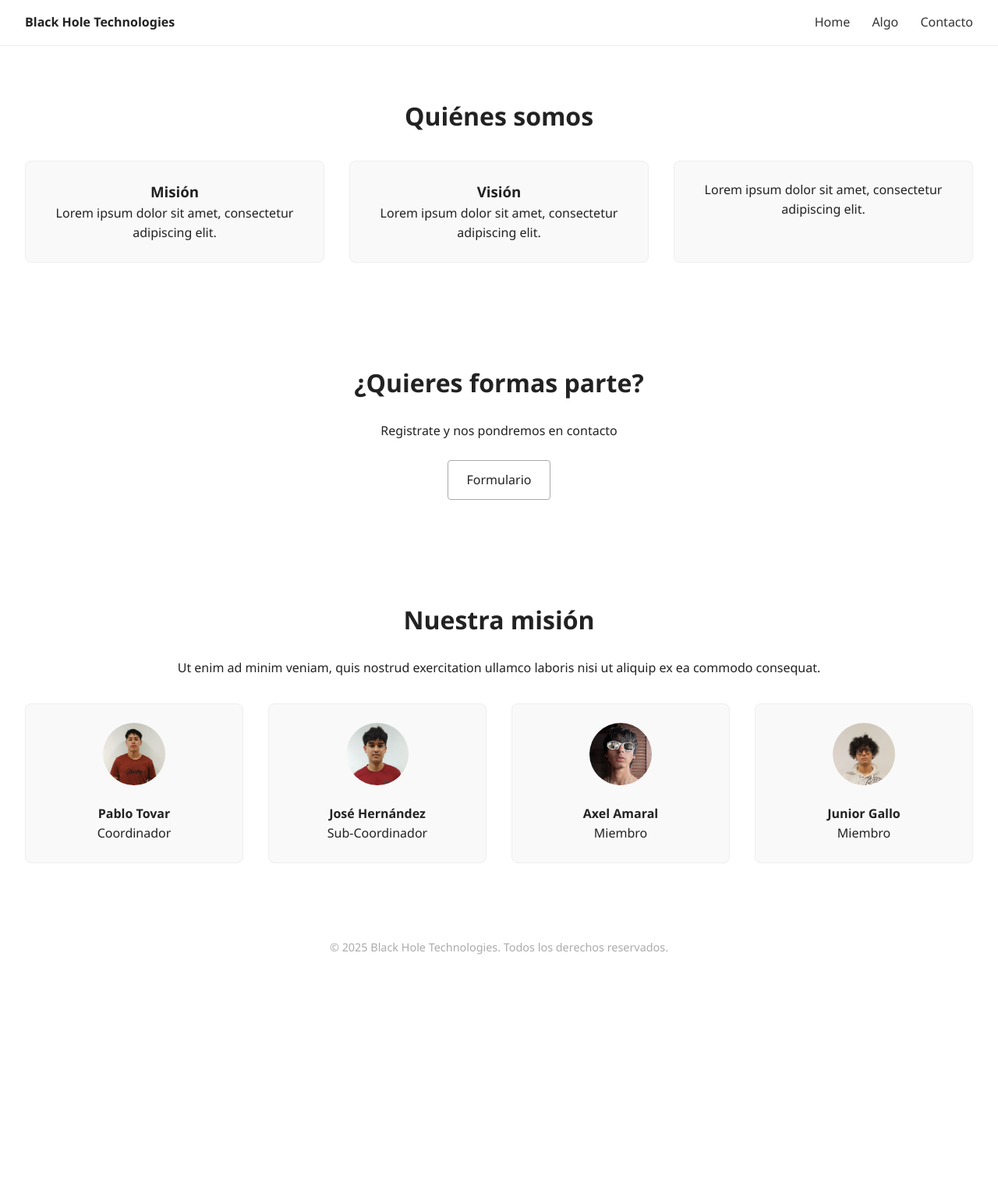
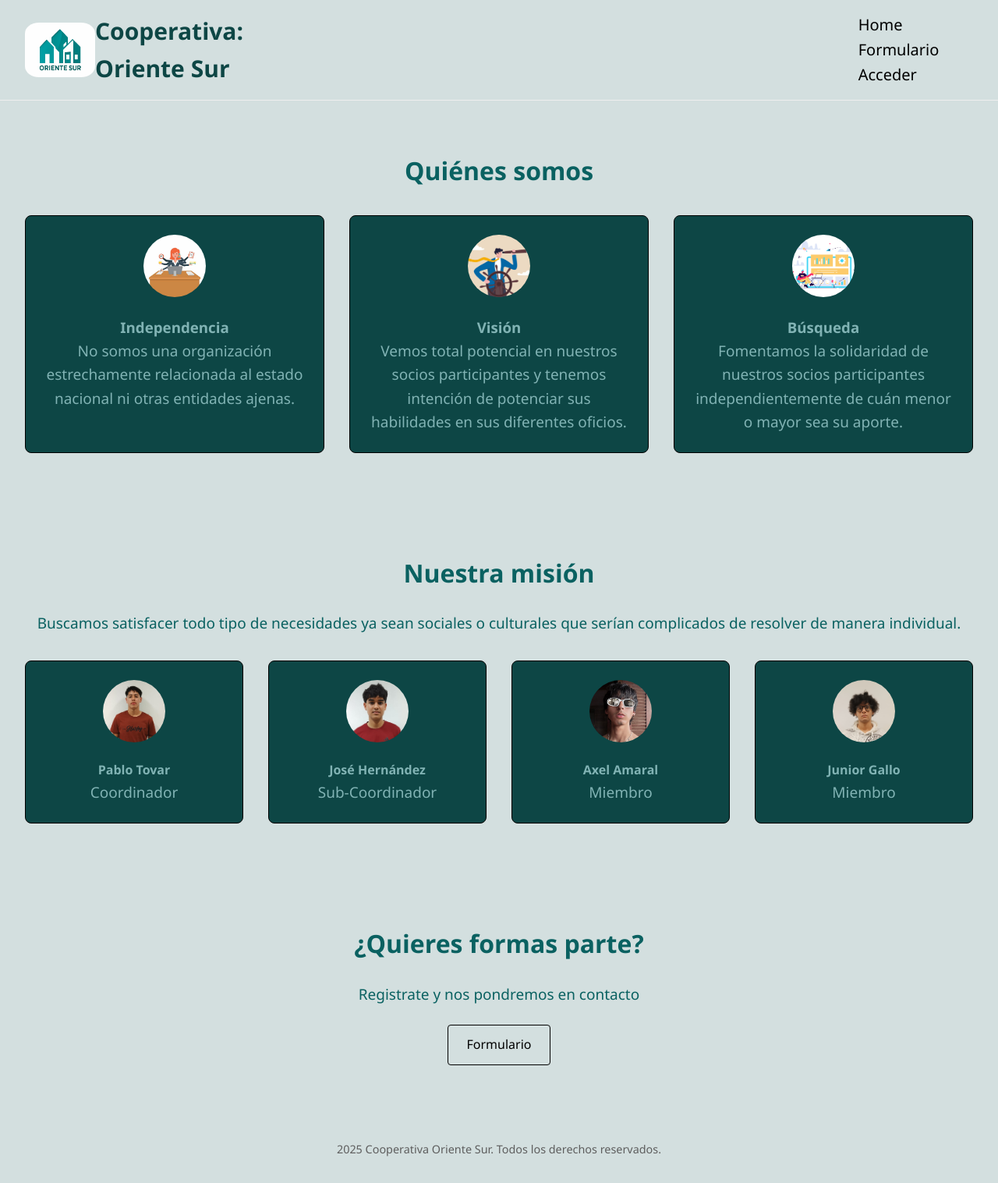
Before and after one commit to Black-Hole-Tecnologies/sitioweb.github.io, a PHP site: page / in a window 1280 px wide. Shown: the whole page at 78% size. Before the commit the page ends 1224 px from the top, so only its background shows below. Run offline with PHP 8.4, Linux system fonts and the light colour scheme.

Commit message:
Add files via upload

```diff
--- a/proyecto/index.html
+++ b/proyecto/index.html
@@ -4,15 +4,17 @@
     <meta charset="UTF-8">
     <meta name="viewport" content="width=device-width, initial-scale=1.0">
     <link rel="stylesheet" href="style.css">
-    <title>Black Hole Technologies</title>
+    <title>Coopetariva Oriente Sur</title>
 </head>
 <body>
+
      <header>
-    <div><strong>Black Hole Technologies</strong></div>
+      <img src="images/orientesur.png" alt="orientesur" id="orientesur">
+    <div><strong> Cooperativa: Oriente Sur</strong></div>
     <nav>
-      <a href="#">Home</a>
-      <a href="#">Algo</a>
-      <a href="#">Contacto</a>
+      <a href="index.html">Home</a>
+      <a href="formulario.html">Formulario</a>
+      <a href="#">Acceder</a>
     </nav>
   </header>
 
@@ -20,29 +22,26 @@
     <h2>Quiénes somos</h2>
     <div class="grid">
       <div class="card">
-        <h3>Misión</h3>
-        <p>Lorem ipsum dolor sit amet, consectetur adipiscing elit.</p>
+        <img src="images/trabajador_independiente-001.jpg" alt="independiente">
+        <h3>Independencia</h3>
+        <p>No somos una organización estrechamente relacionada al estado nacional ni otras entidades ajenas.</p>
       </div>
       <div class="card">
+        <img src="images/que-es-el-liderazgo-visionario-300x199.png" alt="visionario">
         <h3>Visión</h3>
-        <p>Lorem ipsum dolor sit amet, consectetur adipiscing elit.</p>
+        <p>Vemos total potencial en nuestros socios participantes y tenemos intención de potenciar sus habilidades en sus diferentes oficios.</p>
       </div>
       <div class="card">
-        <h3></h3>
-        <p>Lorem ipsum dolor sit amet, consectetur adipiscing elit.</p>
+        <img src="images/modelos-de-atribucion.jpg" alt="buscador">
+        <h3>Búsqueda</h3>
+        <p>Fomentamos la solidaridad de nuestros socios participantes independientemente de cuán menor o mayor sea su aporte.</p>
       </div>
     </div>
   </section>
 
   <section class="section">
-    <h2>¿Quieres formas parte?</h2>
-    <p>Registrate y nos pondremos en contacto</p>
-    <a class="btn" href="formulario.html">Formulario</a>
-  </section>
-
-  <section class="section">
     <h2>Nuestra misión</h2>
-    <p>Ut enim ad minim veniam, quis nostrud exercitation ullamco laboris nisi ut aliquip ex ea commodo consequat.</p>
+    <p>Buscamos satisfacer todo tipo de necesidades ya sean sociales o culturales que serían complicados de resolver de manera individual.</p>
     <div class="grid">
       <div class="card">
         <img src="images/pablo.jpg" alt="PabloTovar">
@@ -67,8 +66,15 @@
     </div>
   </section>
 
+  <section class="section">
+    <h2>¿Quieres formas parte?</h2>
+    <p>Registrate y nos pondremos en contacto</p>
+    <a class="btn" href="formulario.html">Formulario</a>
+  </section>
+
   <footer>
-    &copy; 2025 Black Hole Technologies. Todos los derechos reservados.
+    <p>2025 Cooperativa Oriente Sur. Todos los derechos reservados.</p>
   </footer>
+
 </body>
 </html>
--- a/proyecto/style.css
+++ b/proyecto/style.css
@@ -6,8 +6,8 @@
 
     body {
       font-family: 'Segoe UI', sans-serif;
-      color: #222;
-      background: #fff;
+      color: #0d4645;
+      background: #d3dfdf;
       line-height: 1.6;
     }
 
@@ -19,16 +19,33 @@
       border-bottom: 1px solid #eee;
     }
 
+    header img {
+      width: 90px;
+      height: 70px;
+      border-radius: 20%;
+    }
+
+    header div {
+      padding-right: 62%;
+      font-size: 30px;
+    }
+
     nav a {
       margin-left: 1.5rem;
       text-decoration: none;
-      color: #333;
+      color: black;
       font-weight: 500;
+      font-size: 20px;
     }
 
     .section {
       padding: 4rem 2rem;
       text-align: center;
+      color: #0a6161;
+    }
+
+    .section p {
+      font-size: 19px;
     }
 
     .section h2 {
@@ -45,9 +62,10 @@
 
     .card {
       padding: 1.5rem;
-      border: 1px solid #eee;
+      border: 1px solid #000000;
       border-radius: 8px;
-      background: #f9f9f9;
+      background: #0d4645;
+      color: #81b3b4;
     }
 
     .card img {
@@ -62,10 +80,10 @@
       display: inline-block;
       margin-top: 1.5rem;
       padding: 0.75rem 1.5rem;
-      border: 1px solid #aaa;
+      border: 1px solid #000000;
       border-radius: 4px;
       text-decoration: none;
-      color: #222;
+      color: rgb(0, 0, 0);
       font-weight: 500;
     }
 
@@ -73,7 +91,7 @@
       text-align: center;
       padding: 2rem;
       font-size: 0.9rem;
-      color: #aaa;
+      color: #5e5e5e;
     }
 
     .form-register {
```
Also changed, not shown: proyecto/images/modelos-de-atribucion.jpg (added), proyecto/images/orientesur.png (added), proyecto/images/que-es-el-liderazgo-visionario-300x199.png (added), proyecto/images/trabajador_independiente-001.jpg (added).
